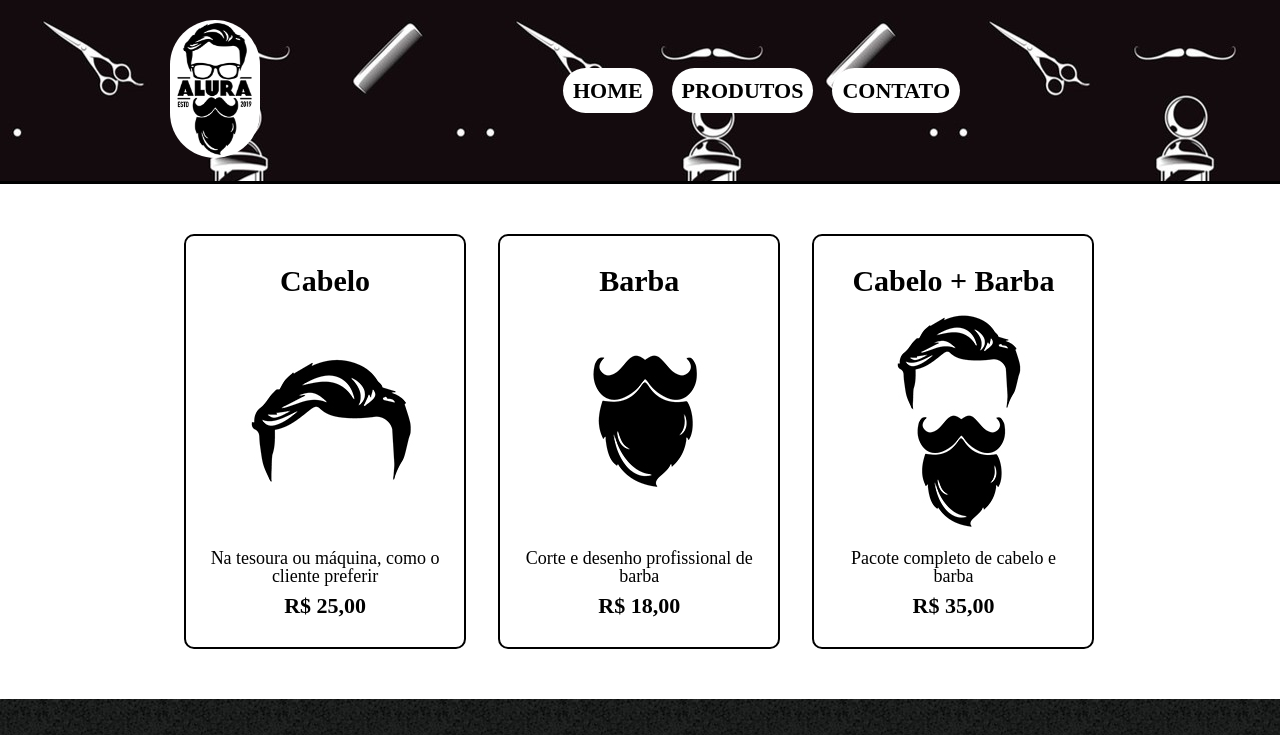
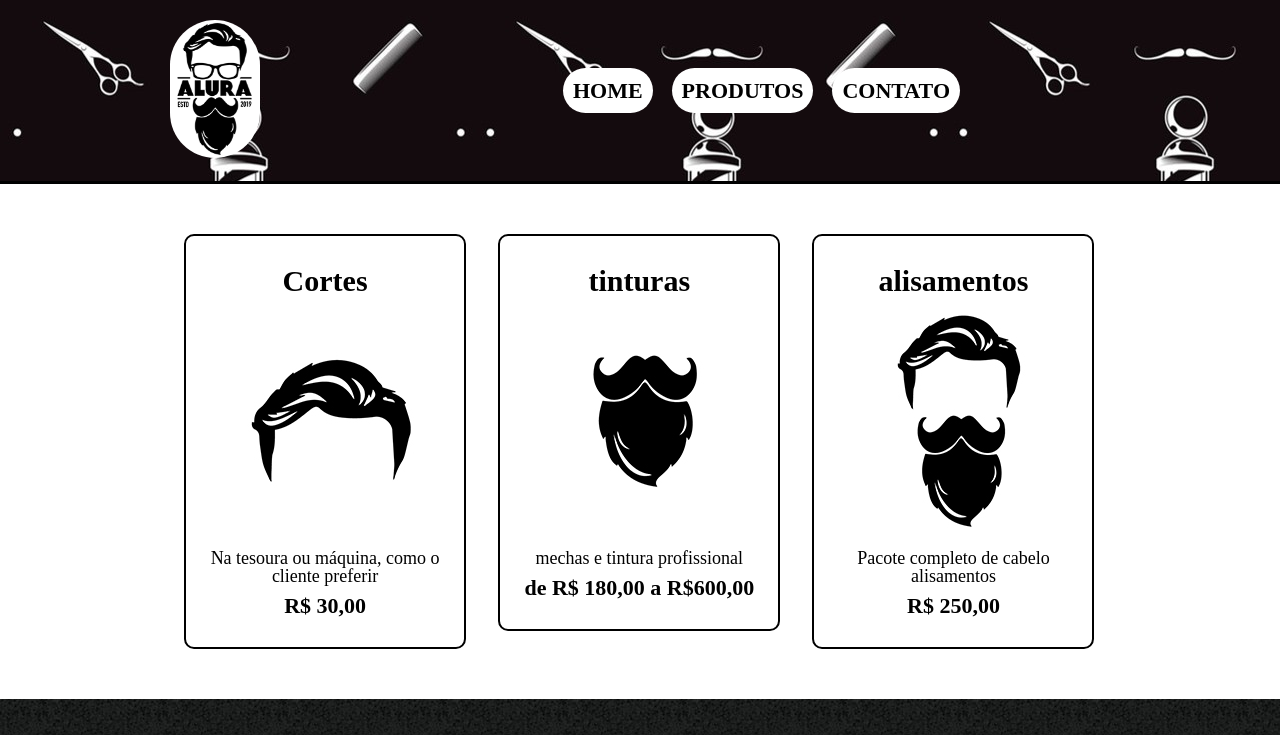
Before and after one commit to pamelaisrael/barbearia, a plain HTML site: page produtos.html in a window 1280 px wide. Shown: the top 735 px of the page. Drawn offline with Linux system fonts and the light colour scheme.

Commit message:
Add files via upload

```diff
--- a/produtos.html
+++ b/produtos.html
@@ -4,7 +4,7 @@
 		<meta charset="UTF-8">
         <meta http-equiv="X-UA-Compatible" content="IE=edge">
         <meta name="viewport" content="width=device-width">
-		<title>Barbearia Alura</title>
+		<title>salão da pamela</title>
 
 		<link rel="stylesheet" href="reset.css">
 		<link rel="stylesheet" href="style.css">
@@ -31,22 +31,22 @@
         <main>
             <ul class="produtos">
                 <li class="produtos_caixas">
-                    <h2>Cabelo</h2>
+                    <h2>Cortes</h2>
                     <img class="img-produtos" src="cabelo.jpg">
                     <p class="produto-descricao">Na tesoura ou máquina, como o cliente preferir</p>
-                    <p class="produto-preco">R$ 25,00</p>
+                    <p class="produto-preco">R$ 30,00</p>
                 </li>
                 <li class="produtos_caixas">
-                    <h2>Barba</h2>
+                    <h2>tinturas</h2>
                     <img class="img-produtos" src="barba.jpg">
-                    <p class="produto-descricao">Corte e desenho profissional de barba<p>
-                    <p class="produto-preco">R$ 18,00<p>
+                    <p class="produto-descricao">mechas e tintura profissional<p>
+                    <p class="produto-preco">de R$ 180,00 a R$600,00 <p>
                 </li>
                 <li class="produtos_caixas">
-                    <h2>Cabelo + Barba</h2>
+                    <h2>alisamentos</h2>
                     <img class="img-produtos" src="cabelo+barba.jpg">
-                    <p class="produto-descricao">Pacote completo de cabelo e barba<p>
-                    <p class="produto-preco">R$ 35,00<p>
+                    <p class="produto-descricao">Pacote completo de cabelo alisamentos<p>
+                    <p class="produto-preco">R$ 250,00<p>
                 </li>
             </ul>
         </main>
--- a/style.css
+++ b/style.css
@@ -107,7 +107,7 @@ nav a:hover {
 }
 
 .img_dir{
-    width: 200px;
+    width: 150px;
     animation: girar_dir  5s linear alternate infinite;
 }
 
```
Also changed, not shown: index.html (+8 -8 lines).
